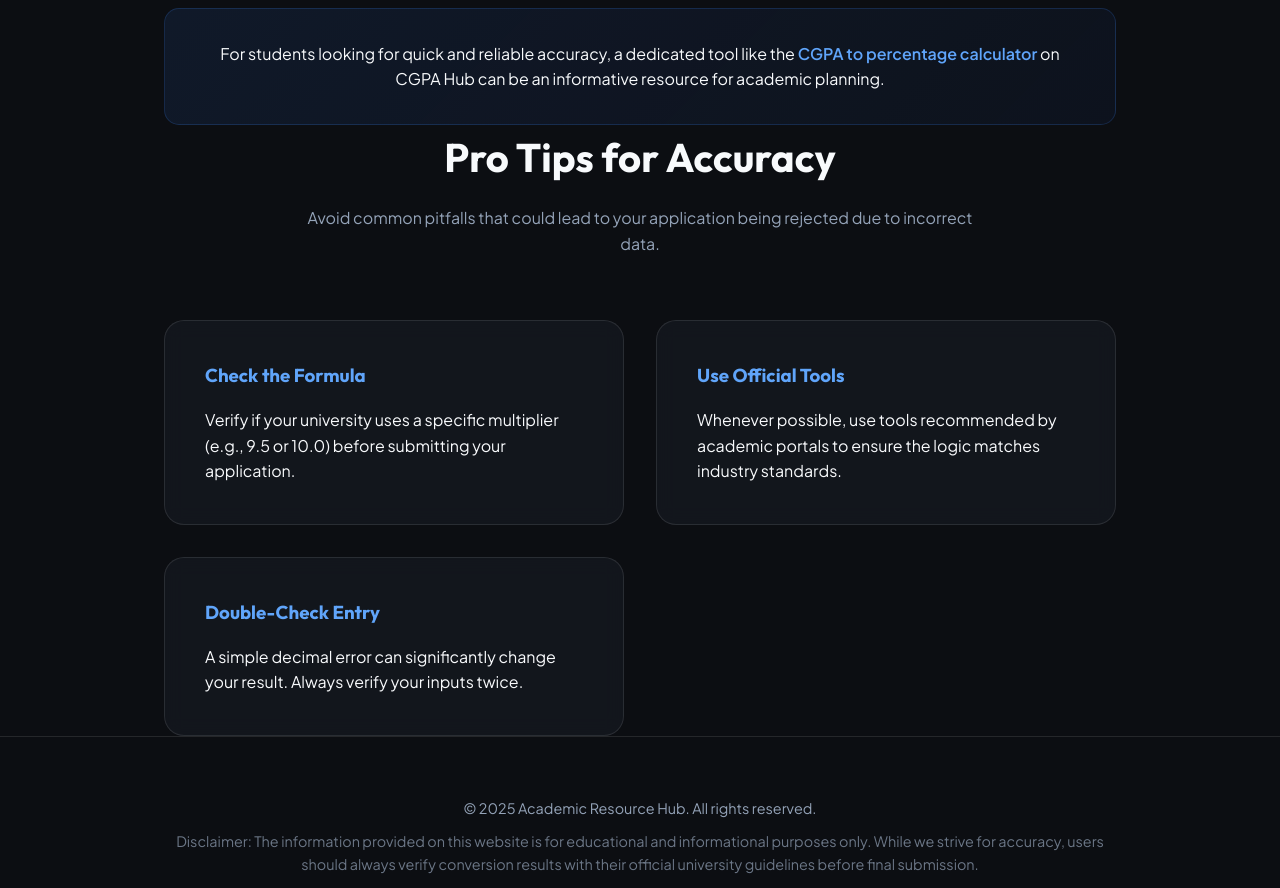
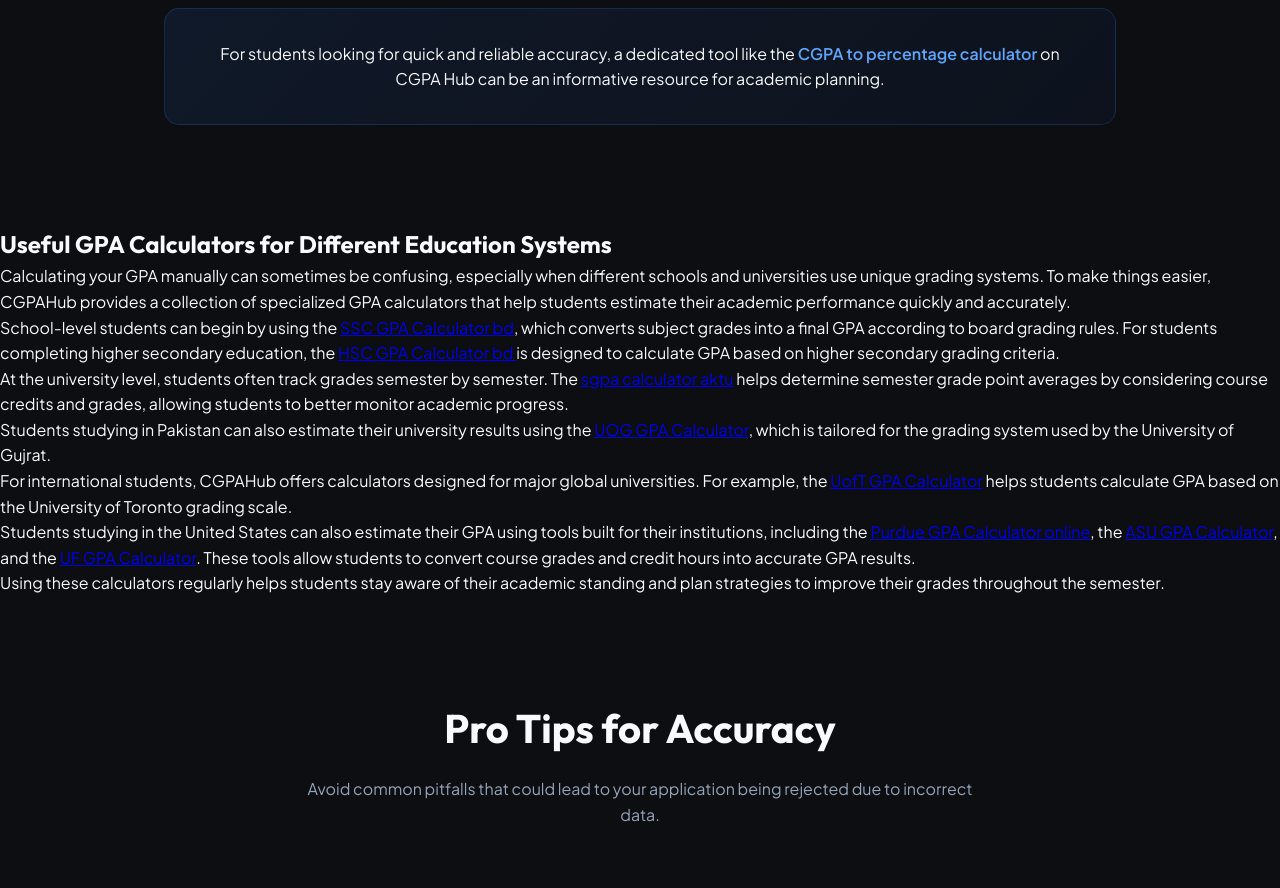
Before and after one commit to saadmalik298j-crypto/cgpatopercent, a plain HTML site: page index.html in a window 1280 px wide. Shown: the part 2120-3008 px from the top of the page. Drawn offline with Linux system fonts and the light colour scheme.

Commit message:
Update index.html

```diff
--- a/index.html
+++ b/index.html
@@ -277,7 +277,58 @@
             <p>For students looking for quick and reliable accuracy, a dedicated tool like the <a href="https://cgpahub.com/tools/cgpa-to-percentage" class="resource-link" target="_blank" rel="noopener">CGPA to percentage calculator</a> on CGPA Hub can be an informative resource for academic planning.</p>
         </div>
     </section>
+<section>
+<h2>Useful GPA Calculators for Different Education Systems</h2>
 
+<p>
+Calculating your GPA manually can sometimes be confusing, especially when different schools and universities use unique grading systems.
+To make things easier, CGPAHub provides a collection of specialized GPA calculators that help students estimate their academic performance quickly and accurately.
+</p>
+
+<p>
+School-level students can begin by using the
+<a href="https://cgpahub.com/tools/ssc-gpa-calculator">SSC GPA Calculator bd</a>,
+which converts subject grades into a final GPA according to board grading rules.
+For students completing higher secondary education, the
+<a href="https://cgpahub.com/tools/hsc-gpa-calculator">HSC GPA Calculator bd </a>
+is designed to calculate GPA based on higher secondary grading criteria.
+</p>
+
+<p>
+At the university level, students often track grades semester by semester.
+The
+<a href="https://cgpahub.com/tools/sgpa-calculator">sgpa calculator aktu</a>
+helps determine semester grade point averages by considering course credits and grades, allowing students to better monitor academic progress.
+</p>
+
+<p>
+Students studying in Pakistan can also estimate their university results using the
+<a href="https://cgpahub.com/tools/uog-gpa-calculator">UOG GPA Calculator</a>,
+which is tailored for the grading system used by the University of Gujrat.
+</p>
+
+<p>
+For international students, CGPAHub offers calculators designed for major global universities.
+For example, the
+<a href="https://cgpahub.com/tools/uoft-gpa-calculator">UofT GPA Calculator</a>
+helps students calculate GPA based on the University of Toronto grading scale.
+</p>
+
+<p>
+Students studying in the United States can also estimate their GPA using tools built for their institutions, including the
+<a href="https://cgpahub.com/tools/purdue-gpa-calculator">Purdue GPA Calculator online</a>,
+the
+<a href="https://cgpahub.com/tools/asu-gpa-calculator">ASU GPA Calculator</a>,
+and the
+<a href="https://cgpahub.com/tools/uf-gpa-calculator">UF GPA Calculator</a>.
+These tools allow students to convert course grades and credit hours into accurate GPA results.
+</p>
+
+<p>
+Using these calculators regularly helps students stay aware of their academic standing and plan strategies to improve their grades throughout the semester.
+</p>
+
+</section>
     <section id="tips" class="container">
         <div class="section-header">
             <h2>Pro Tips for Accuracy</h2>
```
